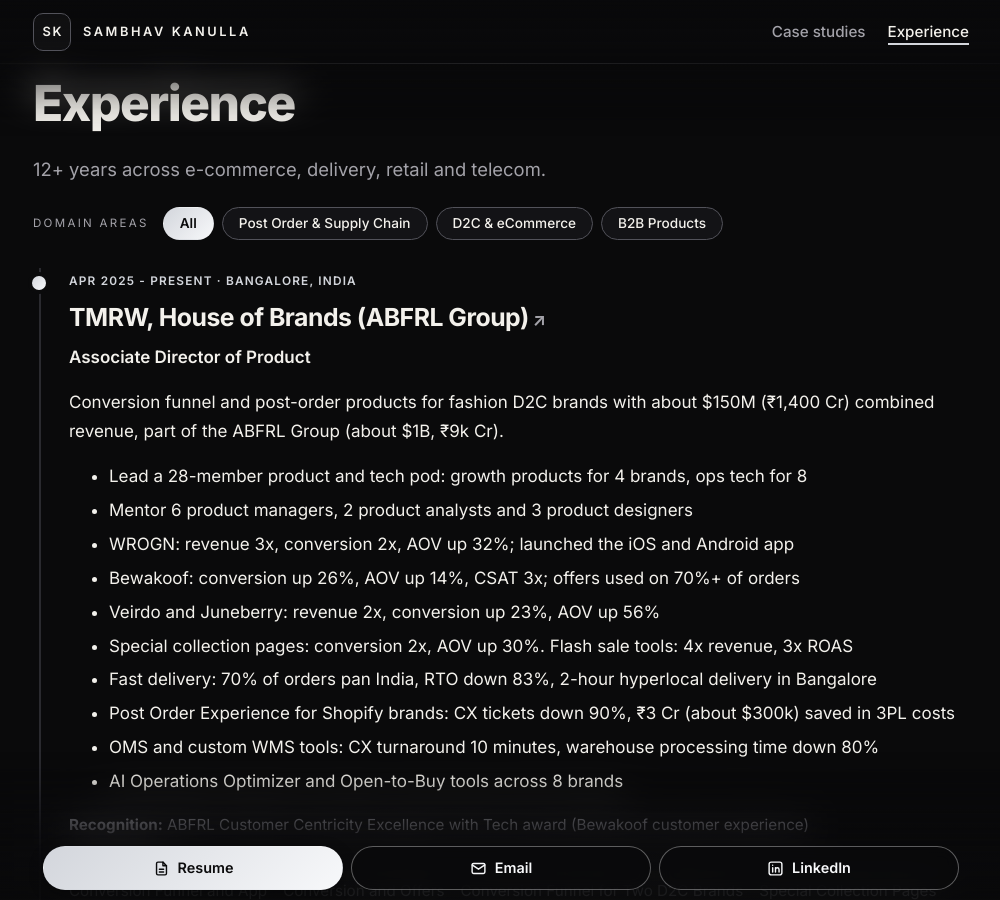
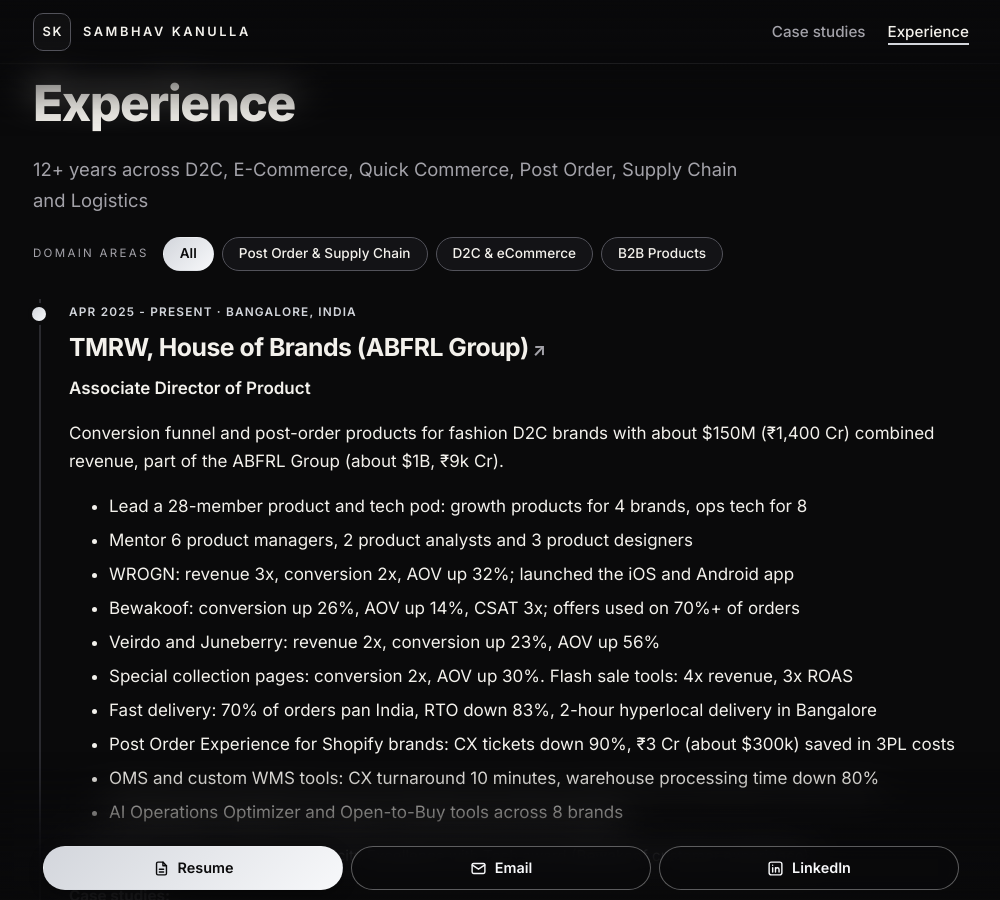
Before and after one commit to sambhavkanulla/sambhavkanulla.github.io, a Jekyll site: the page built from experience.html, in a window 1280 px wide and 900 px high. Shown: the whole window, without its empty margins (139-1139 px from the left). Built offline with Jekyll 4.4.1, drawn with Linux system fonts in a browser that asks for light colours.

Commit message:
Experience: update tagline
Co-Authored-By: Claude Sonnet 5.5 <noreply@anthropic.com>
Claude-Session: https://claude.ai/code/session_01PrKmB98M39T9226rhsuyd2

```diff
--- a/experience.html
+++ b/experience.html
@@ -1,7 +1,7 @@
 ---
 layout: page
 title: "Experience"
-intro: "12+ years across e-commerce, delivery, retail and telecom."
+intro: "12+ years across D2C, E-Commerce, Quick Commerce, Post Order, Supply Chain and Logistics"
 permalink: /experience/
 ---
 {% include area-chips.html %}
```
